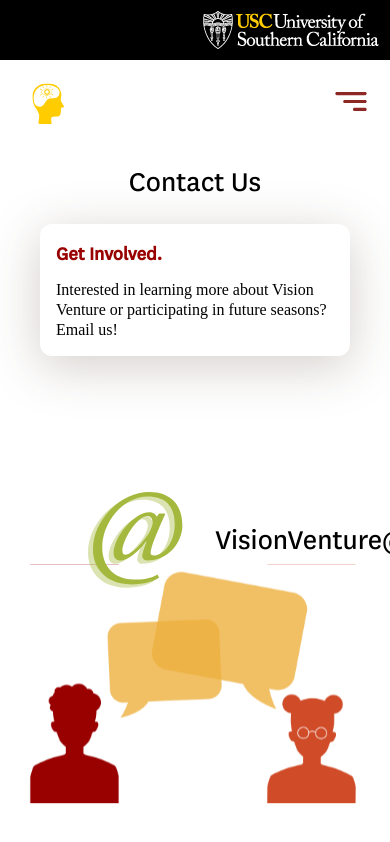
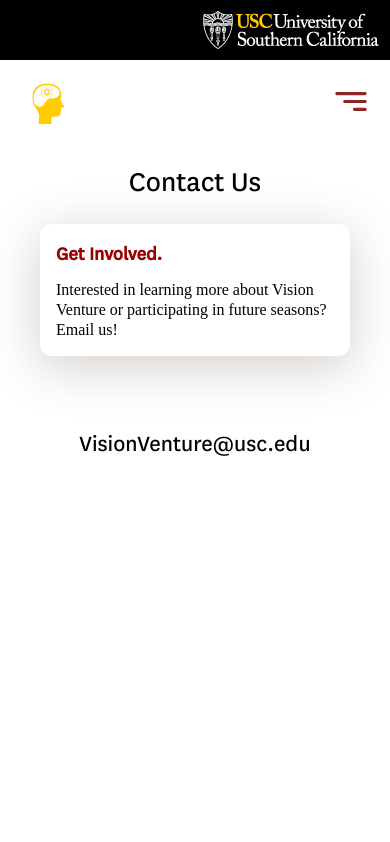
Before and after one commit to lunacd/vision-venture, a SvelteKit app: page /contact in a window 390 px wide. Shown: the top 842 px of the page. Built offline with nearby package versions, Linux system fonts and the light colour scheme; a web font is replaced by a local one.

Commit message:
Responsive resources and contact us

```diff
--- a/postcss.config.cjs
+++ b/postcss.config.cjs
@@ -4,7 +4,7 @@
 
 module.exports = {
 	plugins: [
-		tailwindcss({}),
+		tailwindcss(),
 		autoprefixer({}),
 		presetEnv({
 			features: {
--- a/src/components/resource_gallery.svelte
+++ b/src/components/resource_gallery.svelte
@@ -14,8 +14,8 @@
 <Container>
 	<div class="mb-24 flex flex-wrap justify-around">
 		{#each books as book}
-			<div class="flex w-72 flex-col">
-				<a href={book.link} class="m-3" target="_blank">
+			<div class="flex w-1/2 flex-col p-3 md:w-52 lg:w-72">
+				<a href={book.link} target="_blank">
 					<img src={book.image} alt={book.title} class="book" />
 				</a>
 				<a class="book-title" href={book.link} target="_blank">{book.title}</a>
@@ -31,7 +31,7 @@
 
 	.book-title {
 		@apply rounded border-2 border-solid border-cardinal font-sans text-cardinal;
-		@apply mx-3 cursor-pointer p-1 text-center uppercase;
+		@apply mt-3 cursor-pointer p-1 text-center text-sm uppercase md:text-base;
 
 		&:hover {
 			@apply bg-cardinal text-white;
--- a/src/components/team_gallery.svelte
+++ b/src/components/team_gallery.svelte
@@ -8,6 +8,7 @@
 
 	export let people: Person[];
 
+	// noinspection JSUnusedAssignment
 	let currentBio = people[0].bio;
 	let currentIndex = 0;
 
@@ -44,7 +45,7 @@
 
 	.bio {
 		@apply mx-3 mb-12 mt-3 rounded-3xl p-6 md:mx-12 md:p-9;
-		box-shadow: 0px 10px 50px 0px #503c2d40;
+		box-shadow: 0 10px 50px 0 #503c2d40;
 	}
 
 	.gray {
--- a/src/routes/contact/+page.svelte
+++ b/src/routes/contact/+page.svelte
@@ -25,15 +25,19 @@
 />
 
 <Container>
-	<div class="relative mt-16 h-96">
-		<div class="relative z-content ml-16 flex items-center space-x-8">
-			<img src={At} alt="at sign" class="h-24 w-24" />
-			<a class="text-3xl" href="mailto:VisionVenture@usc.edu"> VisionVenture@usc.edu </a>
+	<div class="relative h-96 md:mt-16">
+		<div
+			class="relative z-content flex items-center justify-center md:ml-16 md:justify-start md:space-x-8"
+		>
+			<img src={At} alt="at sign" class="hidden h-16 w-16 md:block lg:h-24 lg:w-24" />
+			<a class="text-2xl lg:text-3xl" href="mailto:VisionVenture@usc.edu">
+				VisionVenture@usc.edu
+			</a>
 		</div>
 		<img
 			src={ContactUs}
 			alt="Contact us illustration"
-			class="absolute right-0 bottom-0 z-background h-full"
+			class="absolute right-0 bottom-0 z-background hidden h-full md:block"
 		/>
 	</div>
 </Container>
```
